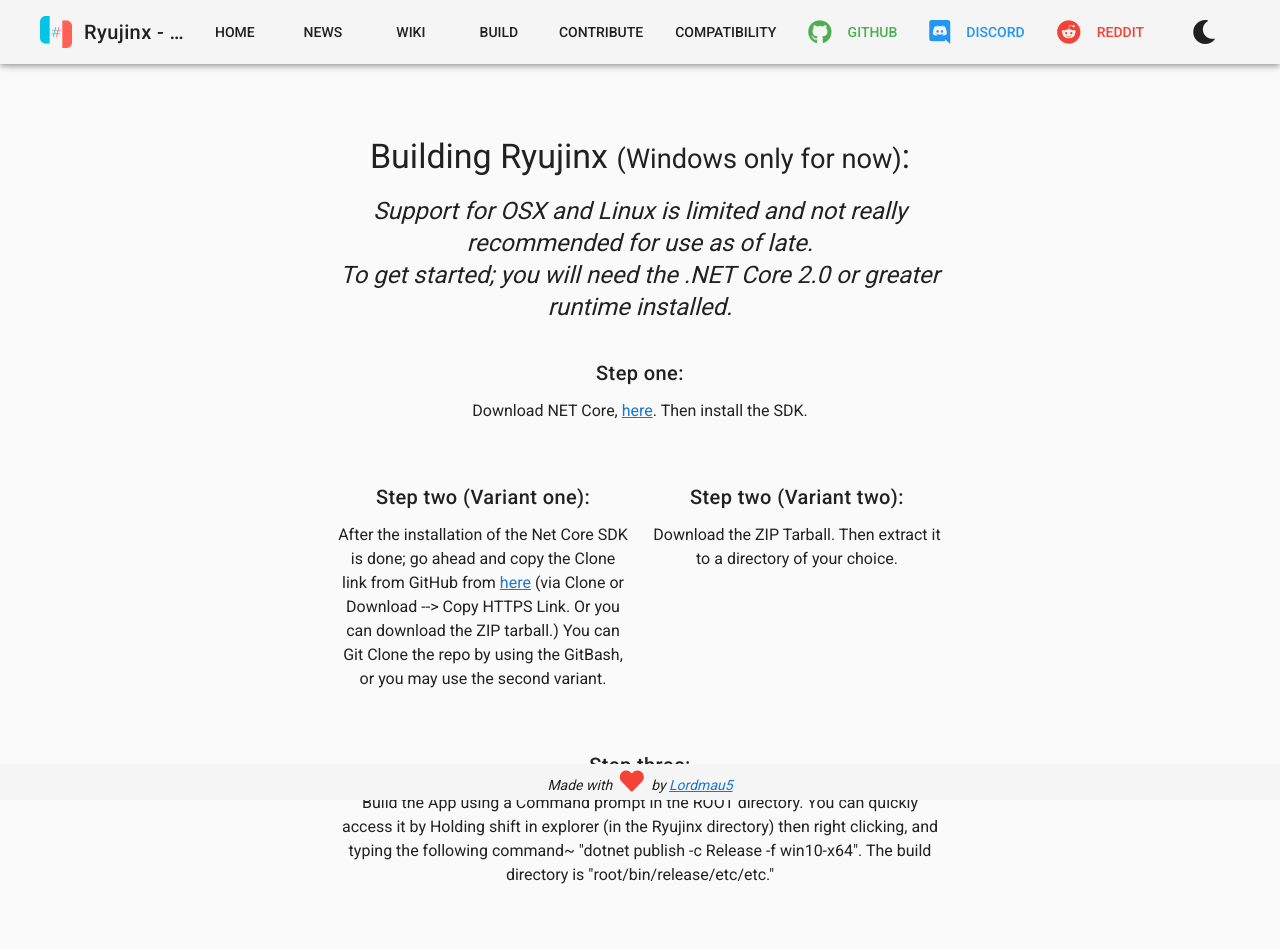
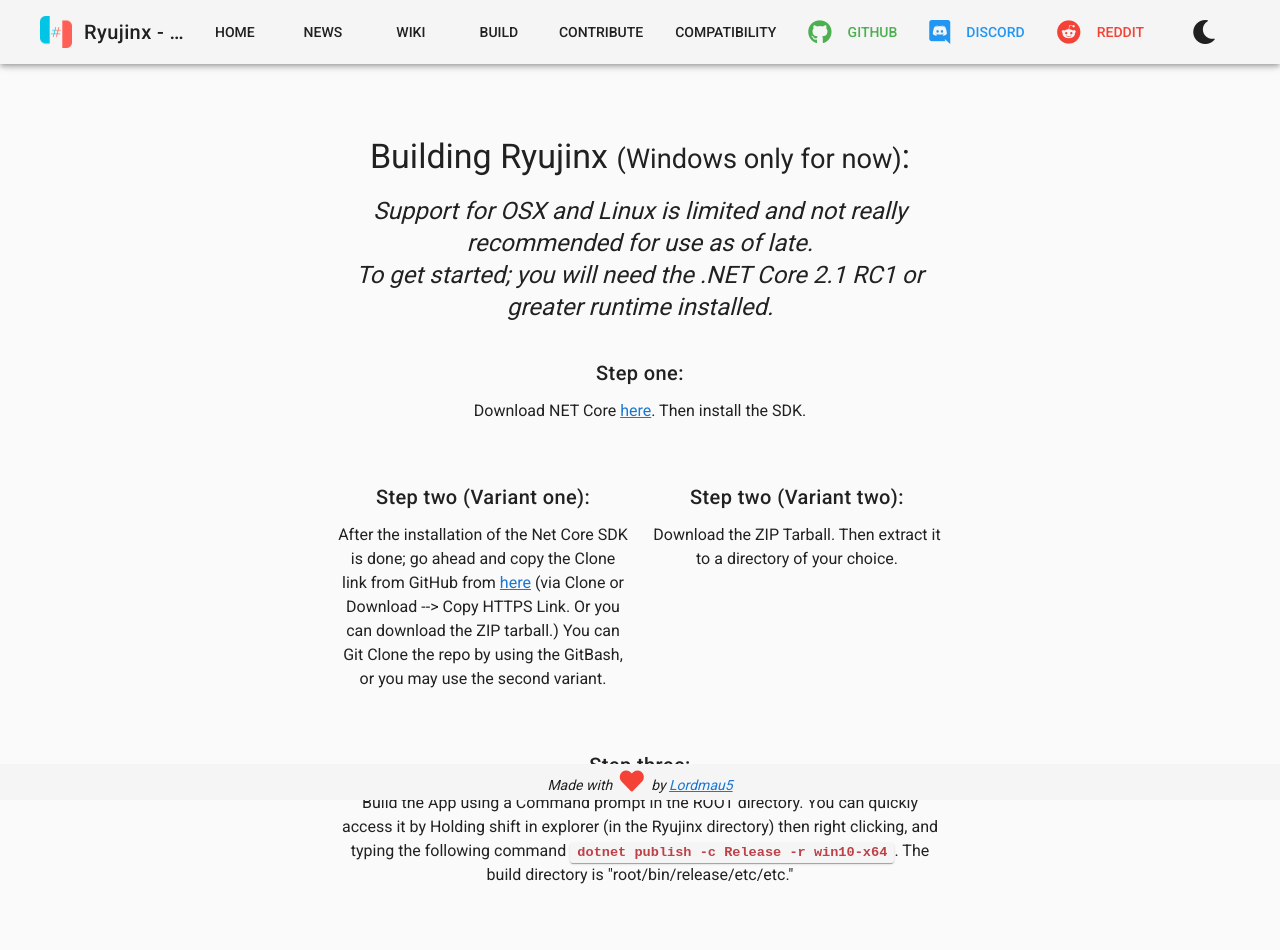
Before and after one commit to retka/Ryujinx-Website-with-Compatibility-List, a Vue app: page /#/Build/NetCore in a window 1280 px wide. Shown: the top 950 px of the page. Built offline with nearby package versions, Linux system fonts and the light colour scheme.

Commit message:
Update .NET Core text and URLs

```diff
--- a/src/components/Build.Net_Core.vue
+++ b/src/components/Build.Net_Core.vue
@@ -14,13 +14,13 @@
 								<p class="display-1">Building Ryujinx <small>(Windows only for now)</small>:</p>
 								<p class="headline"><em>
 									Support for OSX and Linux is limited and not really recommended for use as of late.<br>
-									To get started; you will need the .NET Core 2.0 or greater runtime installed.
+									To get started; you will need the .NET Core 2.1 RC1 or greater runtime installed.
 								</em></p>
 								<span class="subheading">
 									<v-layout row wrap align-start justify-center>
 										<v-flex xs12>
 											<p class="mt-4 title">Step one:</p>
-											<p>Download NET Core, <a href="https://www.microsoft.com/net/learn/get-started/linuxredhat" target="_blank">here</a>. Then install the SDK.</p>
+											<p>Download NET Core <a href="https://www.microsoft.com/net/download/dotnet-core/sdk-2.1.300-rc1" target="_blank">here</a>. Then install the SDK.</p>
 										</v-flex>
 										<v-flex xs12 md6>
 											<p class="mt-4 title">Step two (Variant one):</p>
@@ -37,7 +37,7 @@
 											<p class="mt-4 title">Step three:</p>
 											<p>
 												Build the App using a Command prompt in the ROOT directory. You can quickly access it by Holding shift in explorer (in the Ryujinx directory) then right clicking,
-												and typing the following command~ "dotnet publish -c Release -f win10-x64".
+												and typing the following command <code>dotnet publish -c Release -r win10-x64</code>.
 												The build directory is "root/bin/release/etc/etc."
 											</p>
 										</v-flex>
```
